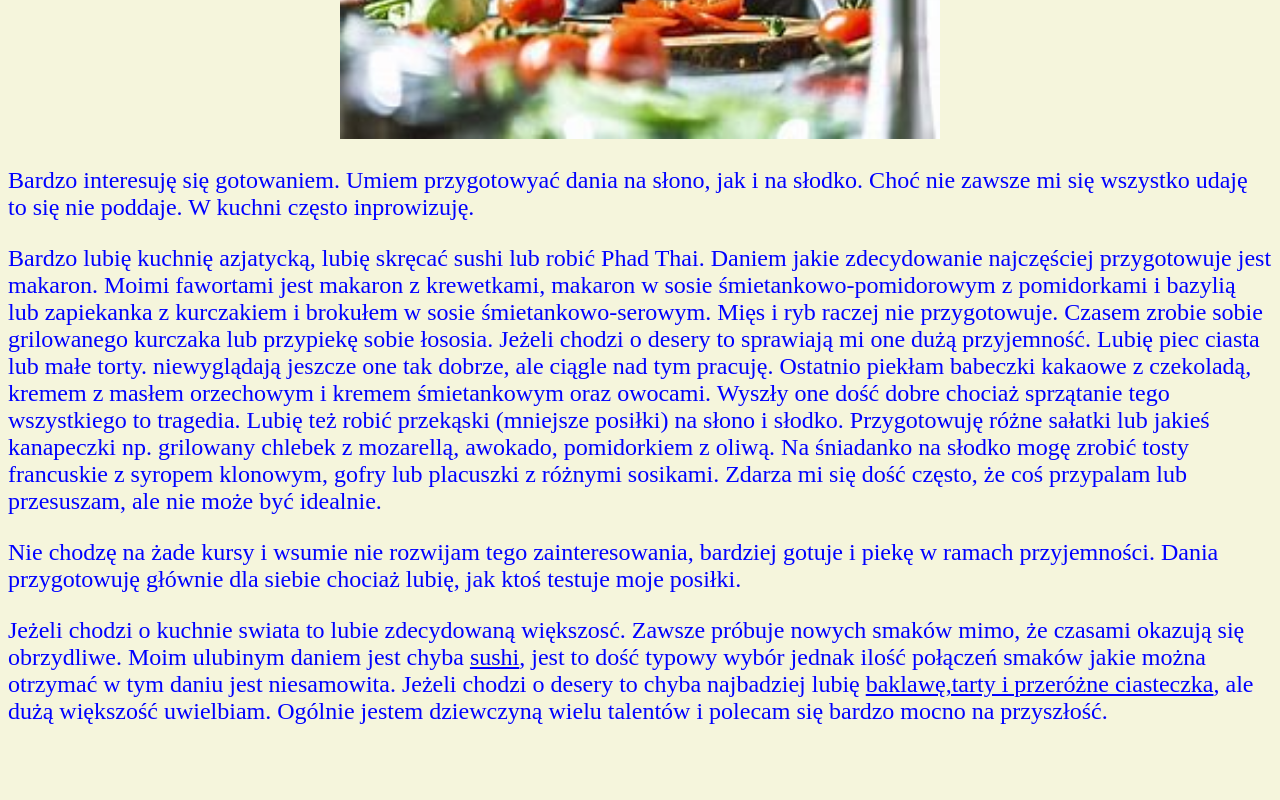
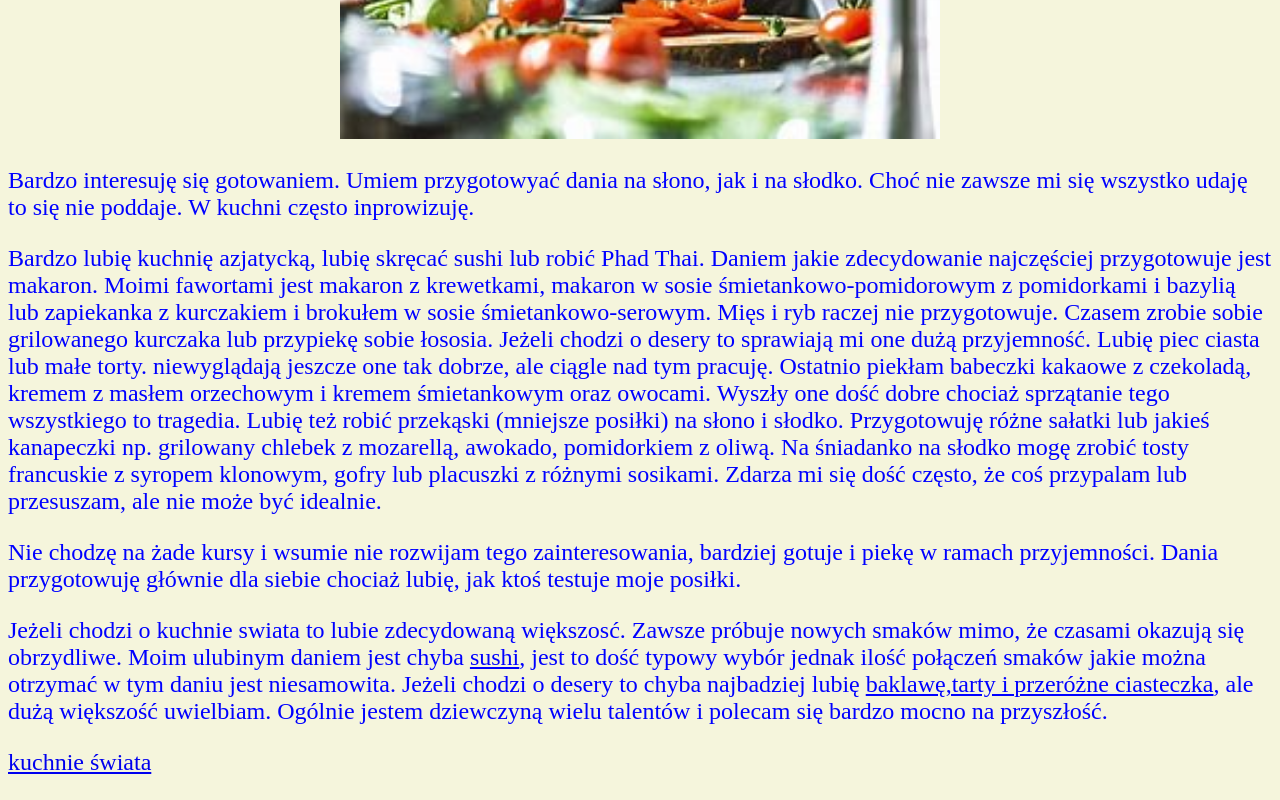
Before and after one commit to zosialololol/zosialololol.github.io, a plain HTML site: page index.html in a window 1280 px wide. Shown: the part 327-1127 px from the top of the page. Before the commit the page ends 1076 px from the top, so only its background shows below. Drawn offline with Linux system fonts and the light colour scheme.

Commit message:
Add files via upload

```diff
--- a/index.html
+++ b/index.html
@@ -15,6 +15,6 @@
 <p>Bardzo lubię kuchnię azjatycką, lubię skręcać sushi lub robić Phad Thai. Daniem jakie zdecydowanie najczęściej przygotowuje jest makaron. Moimi fawortami jest makaron z krewetkami, makaron w sosie śmietankowo-pomidorowym z pomidorkami i bazylią lub zapiekanka z kurczakiem i brokułem w sosie śmietankowo-serowym. Mięs i ryb raczej nie przygotowuje. Czasem zrobie sobie grilowanego kurczaka lub przypiekę sobie łososia. Jeżeli chodzi o desery to sprawiają mi one dużą przyjemność. Lubię piec ciasta lub małe torty. niewyglądają jeszcze one tak dobrze, ale ciągle nad tym pracuję. Ostatnio piekłam babeczki kakaowe z czekoladą, kremem z masłem orzechowym i kremem śmietankowym oraz owocami. Wyszły one dość dobre chociaż sprzątanie tego wszystkiego to tragedia. Lubię też robić przekąski (mniejsze posiłki) na słono i słodko. Przygotowuję różne sałatki lub jakieś kanapeczki np. grilowany chlebek z mozarellą, awokado, pomidorkiem z oliwą. Na śniadanko na słodko mogę zrobić tosty francuskie z syropem klonowym, gofry lub placuszki z różnymi sosikami. Zdarza mi się dość często, że coś przypalam lub przesuszam, ale nie może być idealnie.</p>
 <p>Nie chodzę na żade kursy i wsumie nie rozwijam tego zainteresowania, bardziej gotuje i piekę w ramach przyjemności. Dania przygotowuję głównie dla siebie chociaż lubię, jak ktoś testuje moje posiłki.</p>
 <p>Jeżeli chodzi o kuchnie swiata to lubie zdecydowaną większosć. Zawsze próbuje nowych smaków mimo, że czasami okazują się obrzydliwe. Moim ulubinym daniem jest chyba <u>sushi</u>, jest to dość typowy wybór jednak ilość połączeń smaków jakie można otrzymać w tym daniu jest niesamowita. Jeżeli chodzi o desery to chyba najbadziej lubię <u>baklawę,tarty i przeróżne ciasteczka</u>, ale dużą większość uwielbiam. Ogólnie jestem dziewczyną wielu talentów i polecam się bardzo mocno na przyszłość.</p>
-
+<p><a href="https://www.przez-zoladek-do-serca.pl/kuchnie-swiata-rodzaje/">kuchnie świata</a></p>
 </body>
 </html>
```
